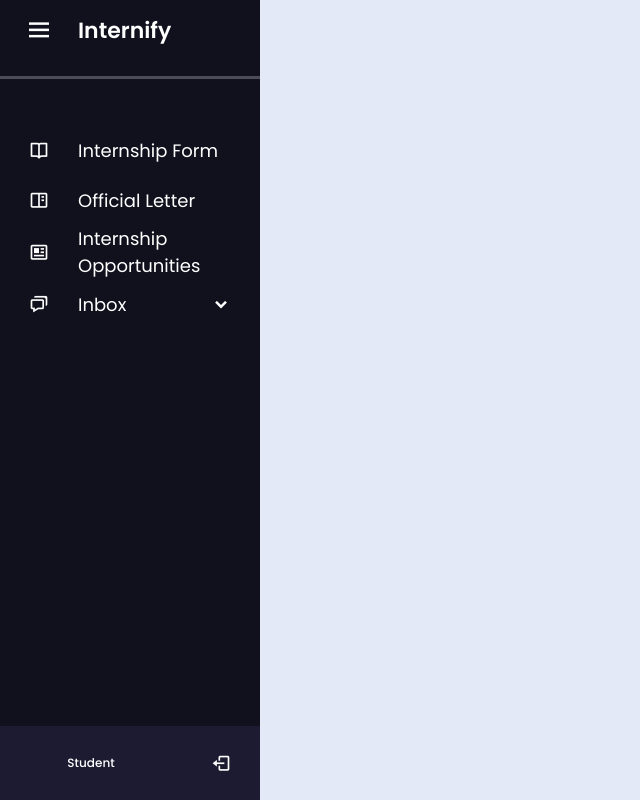
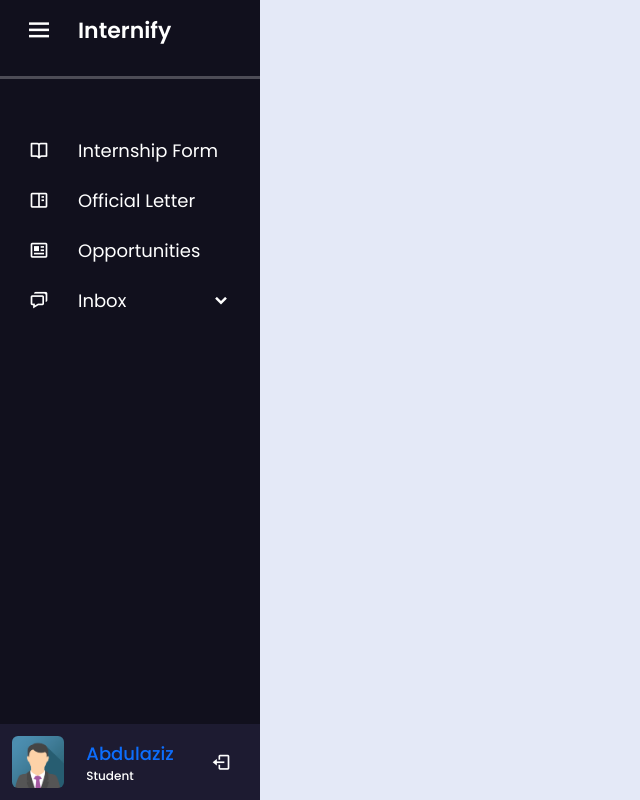
Before and after one commit to emirsakal/Internify, a Django app: page /sgk-ef/ in a window 1280 px wide. Shown: the whole page, without its empty margins (0-640 px from the left). Run offline with Django 4.2, Linux system fonts and the light colour scheme; a user stored in the database is signed in; data comes from the database, SQL or seed files in the repository; both versions use the stored data as it was after the commit; some libraries are stand-ins or nearby versions.

Commit message:
modified sidebar.html

```diff
--- a/Internify/urls.py
+++ b/Internify/urls.py
@@ -27,7 +27,6 @@ urlpatterns = [
     path('inbox/send-message', views.sendmessage, name = "sendmessage"),
     path('inbox/message', views.message, name = "message"),
     path('profile/', views.profile, name = "profile"),
-    #path('user/', include("user.urls")),
 
     # STUDENT URLS
 
@@ -39,9 +38,9 @@ urlpatterns = [
     path('sgk-ef/', views.sgkef, name = "sgkef"),
 
     # TEACHER URLS
-    path('teacher/internship-application-form', views.applicationform, name="applicationform"),
+    path('staff/application-form', views.applicationform, name="applicationform"),
     path('official-letters/', views.offletters, name="offletters"),
-    path('teacher/internship-application-form/detail', views.detail, name = "detail"),
+    path('staff/application-form/detail', views.detail, name = "detail"),
     path('official-letters/detail', views.detail, name = "detail"),
 
     # USER URLS
--- a/templates/includes/sidebar.html
+++ b/templates/includes/sidebar.html
@@ -38,103 +38,61 @@
                         <span class="link_name">Official Letter</span>
                     </a>
                 </li>
-            {% endif %}
-            {% if group.name == 'Teacher' %}
+
+            {% elif group.name == 'Staff' %}
                 <li>
-                    <a href="/teacher/internship-application-form">
-                        <i class='bx bx-book-open'></i>
-                        <span class="link_name">Internship Application Form</span>
-                    </a>
-                    <ul class="sub-menu blank">
-                        <li><a class="link_name" href="/teacher/internship-application-form">Internship Application Form</a>
-                        </li>
-                    </ul>
-                </li>
-                <li>
-                    <a href="/official-letters">
-                        <i class='bx bx-book-content'></i>
-                        <span class="link_name">Official Letters</span>
-                    </a>
-                    <ul class="sub-menu blank">
-                        <li><a class="link_name" href="/official-letters">Official Letters</a></li>
-                    </ul>
-                </li>
-            {% endif %}
-		{% endfor %}
-
-		{% for group in request.user.groups.all %}
-		{% if group.name == 'CareerCenter' %}
-		<li>
-			<a href="/sgk-ef">
+                    <a href="{% url 'sgkef' %}">
                         <i class='bx bx-printer'></i>
                         <span class="link_name">SGK E.F</span>
                     </a>
-			<ul class="sub-menu blank">
-				<li><a class="link_name" href="/sgk-ef">SGK E.F</a></li>
-			</ul>
                 </li>
             {% endif %}
-		{% endfor %}
-		{% for group in request.user.groups.all %}
-		{% if group.name == 'CareerCenter' or group.name == 'Student' %}
+
             <li>
-			<a href="/internship-opportunities">
+                <a href="{% url 'internshipopp' %}">
                     <i class='bx bx-news'></i>
-				<span class="link_name">Internship Opportunities</span>
+                    <span class="link_name">Opportunities</span>
                 </a>
-			<ul class="sub-menu blank">
-				<li><a class="link_name" href="/internship-opportunities">Internship Opportunities</a></li>
-			</ul>
             </li>
-		<li>
-			{% endif %}
-			{% endfor %}
 
-			{% for group in request.user.groups.all %}
-			{% if group.name == 'CareerCenter' or group.name == 'Student' or group.name == 'Teacher'%}
-			<!-- Inbox -->
             <li>
                 <div class="iocn-link">
-				<a href="/inbox">
+                    <a href="{% url 'inbox' %}">
                         <i class='bx bx-chat'></i>
                         <span class="link_name">Inbox</span>
                     </a>
                     <i class='bx bxs-chevron-down arrow'></i>
                 </div>
+
                 <ul class="sub-menu">
-				<li><a class="link_name" href="/inbox">Inbox</a></li>
-				<li><a href="/inbox">Incoming Message</a></li>
-				<li><a href="/inbox/send-message">Send Message</a></li>
+                    <li><a href="{% url 'inbox' %}">Incoming Message</a></li>
+                    <li><a href="{% url 'sendmessage' %}">Send Message</a></li>
                 </ul>
             </li>
 
-		<!-- PROFILE -->
             <li>
                 <div class="profile-details">
                     <div class="profile-content">
-					{% for group in request.user.groups.all %}
-					{% if group.name == 'Male' %}<a href="/profile"><img
-							src="{% static 'assets/img/avatars/male_avatar.png' %}" alt="user-avatar"
-							class="d-block rounded" height="100" width="100" id="uploadedAvatar" /></a>{% endif %}
-					{% if group.name == 'Female' %}<a href="/profile"><img
-							src="{% static 'assets/img/avatars/female_avatar.png' %}" alt="user-avatar"
-							class="d-block rounded" height="100" width="100" id="uploadedAvatar" /></a>{% endif %}
-					{% endfor %}
+                        <a href="{% url 'profile' %}">
+                            <img src="
+                                {% if request.user.gender == 'M' %}
+                                    {% static 'assets/img/avatars/male_avatar.png' %}
+                                {% else %}
+                                    {% static 'assets/img/avatars/female_avatar.png' %}
+                                {% endif %}
+                                "
+                                alt="user-avatar"
+                            class="d-block rounded" height="100" width="100" id="uploadedAvatar" /></a>
                     </div>
                     <div class="name-job">
-					<div class="profile_name"><a href="/profile">{{user.username}}</a></div>
-					<div class="job">
-						{% for group in request.user.groups.all %}
-						{% if group.name == 'Student' %}Student{% endif %}
-						{% if group.name == 'Teacher' %}Teacher{% endif %}
-						{% if group.name == 'CareerCenter' %}Career Center{% endif %}
-						{% endfor %}
+                        <div class="profile_name">
+                            <a href="{%url 'profile' %}">{{request.user.first_name}}</a>
                         </div>
+                        <div class="job">{{group.name}}</div>
                     </div>
-				<a href="/logout"><i class='bx bx-log-out'></i></a>
+                    <a href="{% url 'logout' %}"><i class='bx bx-log-out'></i></a>
                 </div>
             </li>
-		{% endif %}
 		{% endfor %}
 	</ul>
 </div>
```
Also changed, not shown: db.sqlite3. Lines whose indentation alone changed are shown as unchanged.
